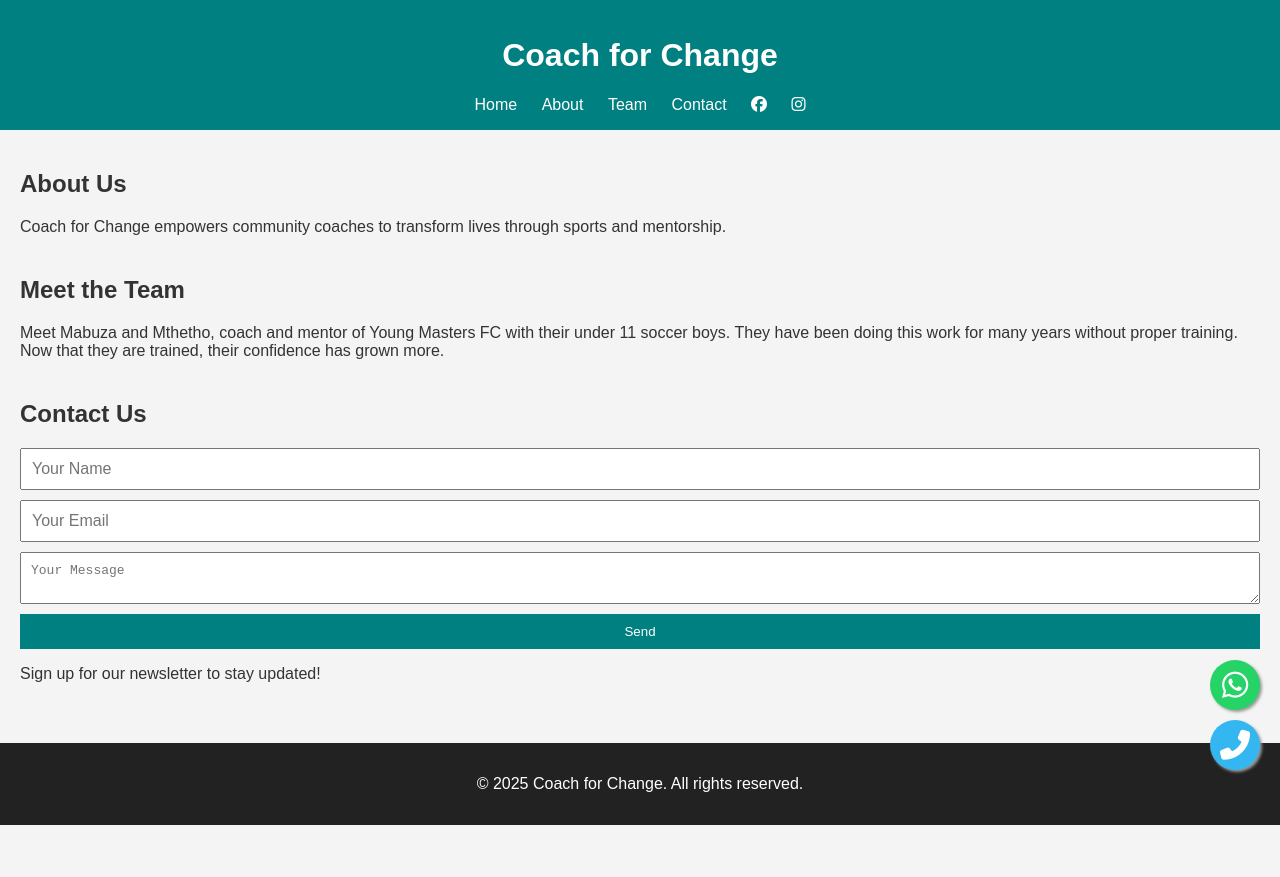
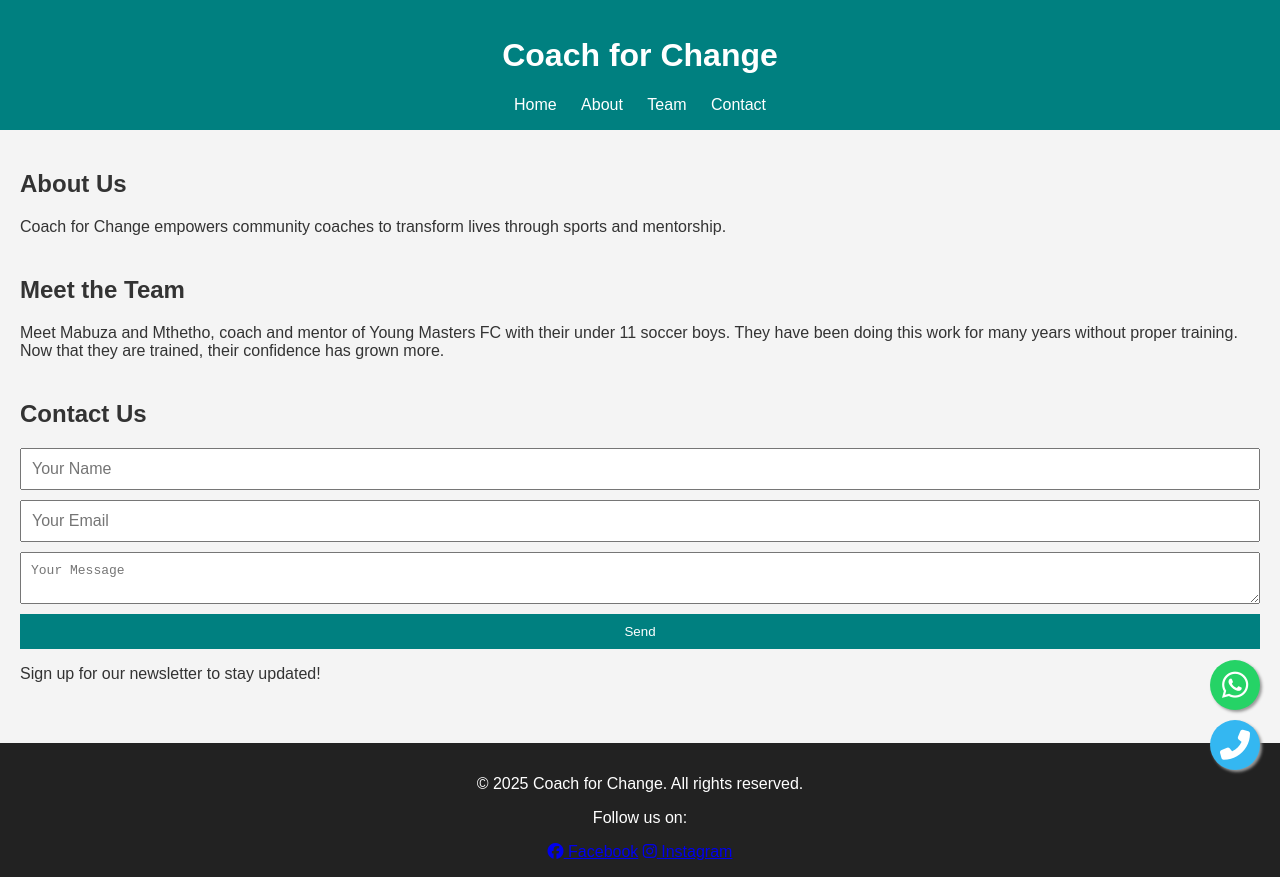
Before and after one commit to Coachfor/coach-for-change, a plain HTML site: page index.html in a window 1280 px wide. Before the commit the page ends 825 px from the top, so only its background shows below. Drawn offline with Linux system fonts and the light colour scheme.

Commit message:
Add files via upload

```diff
--- a/index.html
+++ b/index.html
@@ -16,8 +16,6 @@
       <a href="#about">About</a>
       <a href="#team">Team</a>
       <a href="#contact">Contact</a>
-      <a href="https://www.facebook.com/share/1JBVT1NLtK/" target="_blank"><i class="fab fa-facebook"></i></a>
-      <a href="https://www.instagram.com/coachandchange?igsh=YzljYTk1ODg3Zg==" target="_blank"><i class="fab fa-instagram"></i></a>
     </nav>
   </header>
 
@@ -46,6 +44,9 @@
 
   <footer>
     <p>&copy; 2025 Coach for Change. All rights reserved.</p>
+    <p>Follow us on:</p>
+    <a href="https://www.facebook.com/share/1JBVT1NLtK/" target="_blank"><i class="fab fa-facebook"></i> Facebook</a>
+    <a href="https://www.instagram.com/coachandchange?igsh=YzljYTk1ODg3Zg==" target="_blank"><i class="fab fa-instagram"></i> Instagram</a>
   </footer>
 
   <a href="https://wa.me/27697690585" class="float" target="_blank" title="Chat on WhatsApp">
```
